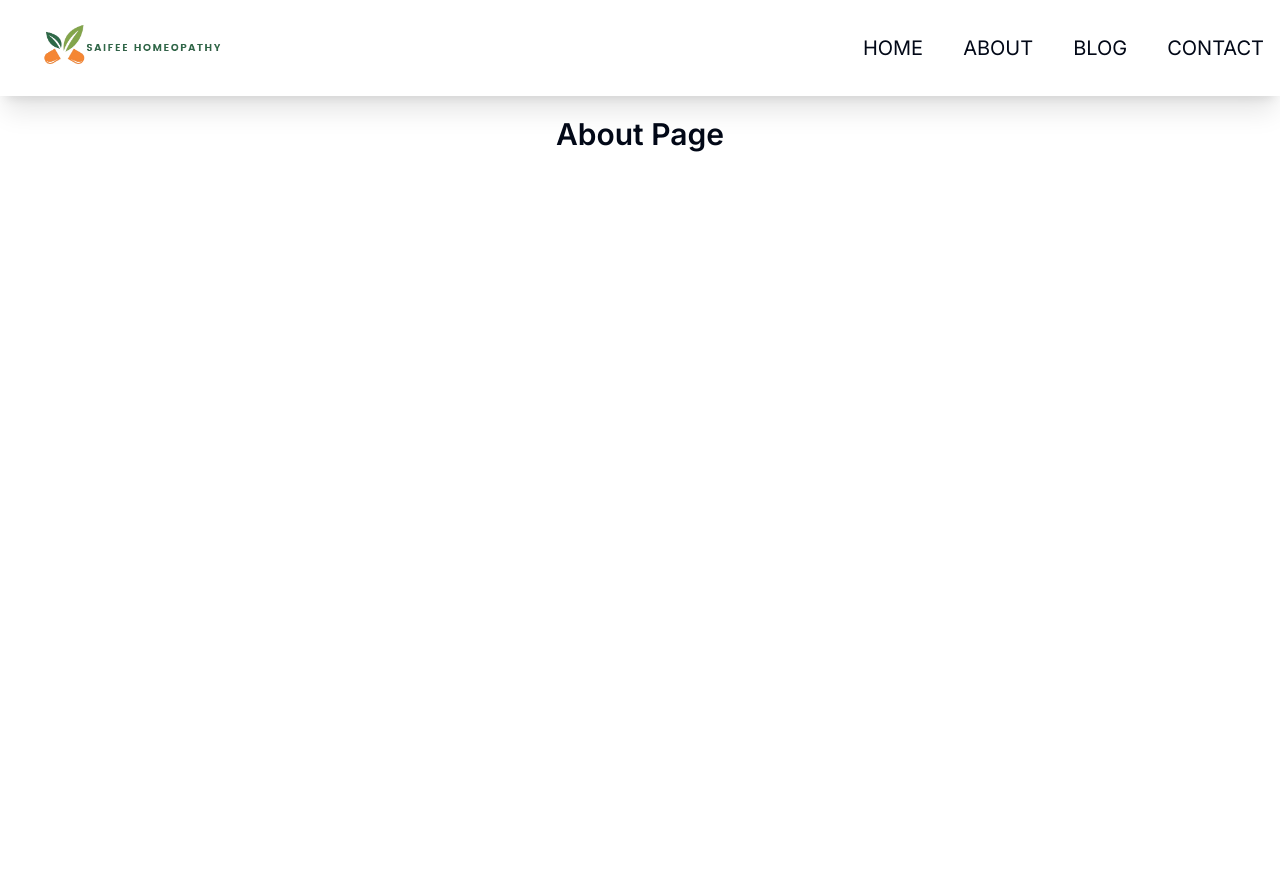
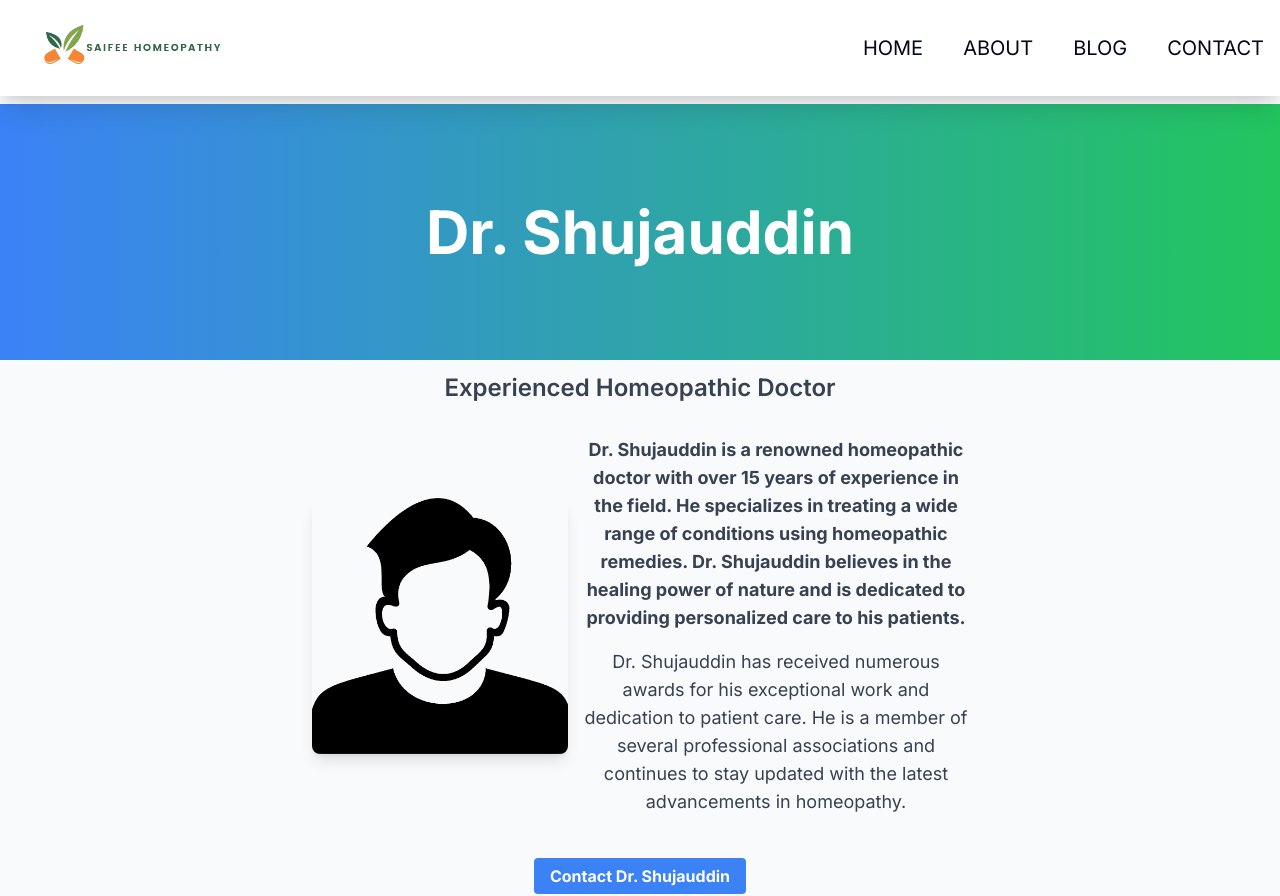
Before and after one commit to B-Mustafa/drshujauddin, a Next.js app: page /about in a window 1280 px wide. Before the commit the page ends 800 px from the top, so only its background shows below. Built offline with nearby package versions, Linux system fonts and the light colour scheme.

Commit message:
added: added about page

```diff
--- a/app/about/page.tsx
+++ b/app/about/page.tsx
@@ -1,15 +1,61 @@
+import React from 'react';
+import Head from 'next/head';
 import Navbar from '@/components/Navbar';
-import React from 'react'
+import Image from 'next/image';
+import Profile from '../../public/profile.webp';
+import Link from 'next/link';
 
-function About () {
-  return (
+const AboutUs: React.FC = () => {
+ return (
     <>
-    <Navbar isAdminRoute={false}/>
-      <section className="flex justify-center mt-5">
-        <h1 className="font-semibold text-3xl">About Page</h1>
-      </section>
+      <Navbar isAdminRoute={false} />
+      <div className="flex flex-col items-center justify-center min-h-screen bg-gray-50 py-2">
+        <Head>
+          <title>About Us - Dr. Shujauddin</title>
+          <link rel="icon" href="/favicon.ico" />
+        </Head>
+
+        {/* Hero Section */}
+        <div className="w-full h-64 bg-gradient-to-r from-blue-500 to-green-500 flex items-center justify-center">
+          <h1 className="text-4xl sm:text-5xl md:text-6xl font-bold text-white">
+              Dr. Shujauddin
+          </h1>
+        </div>
+
+        <main className="flex flex-col items-center justify-center w-full flex-1 px-20 text-center">
+          <p className="mt-3 text-2xl font-semibold text-gray-700">
+            Experienced Homeopathic Doctor
+          </p>
+
+          <div className="flex flex-wrap justify-center items-center mt-6">
+            <div className="w-64 m-2">
+              <Image src={Profile} alt="Dr. Shujauddin" className="w-full h-64 object-cover rounded-lg shadow-lg" />
+            </div>
+           <div className='flex flex-col justify'>
+           <div className="w-full md:w-96 m-2">
+              <p className="text-lg text-gray-700  text-slate-00 font-bold ">
+                Dr. Shujauddin is a renowned homeopathic doctor with over 15 years of experience in the field. He specializes in treating a wide range of conditions using homeopathic remedies. Dr. Shujauddin believes in the healing power of nature and is dedicated to providing personalized care to his patients.
+              </p>
+            </div>
+            <div className="w-full md:w-96 m-2">
+              <p className="text-lg text-gray-700">
+                Dr. Shujauddin has received numerous awards for his exceptional work and dedication to patient care. He is a member of several professional associations and continues to stay updated with the latest advancements in homeopathy.
+              </p>
+            </div>
+           </div>
+          </div>
+
+
+
+          <div className="mt-10">
+            <Link href="mailto:bhikhapurwalasujauddin@gmail.com" className="bg-blue-500 hover:bg-blue-700 text-white font-bold py-2 px-4 rounded">
+                  Contact Dr. Shujauddin
+            </Link>
+          </div>
+        </main>
+      </div>
     </>
-  )
-}
+ );
+};
 
-export default About;
+export default AboutUs;
--- a/components/Footer.tsx
+++ b/components/Footer.tsx
@@ -4,7 +4,7 @@ import React from 'react'
 function Footer() {
   return (
     <>
-      <footer className=' flex justify-center items-center bg-[#93939366] m-auto  p-[30px] w-[50rem] rounded-md'>
+      <footer className=' flex justify-center items-center bg-[#93939366] m-auto  p-[30px]  rounded-md'>
         <p>&copy; Copyright <Link href={"https://github.com/B-Mustafa"} className='text-blue-600 mr-2 ml-2'>Mustafa Bhikhapurwala</Link>  2024</p>
       </footer>
     </>
```
